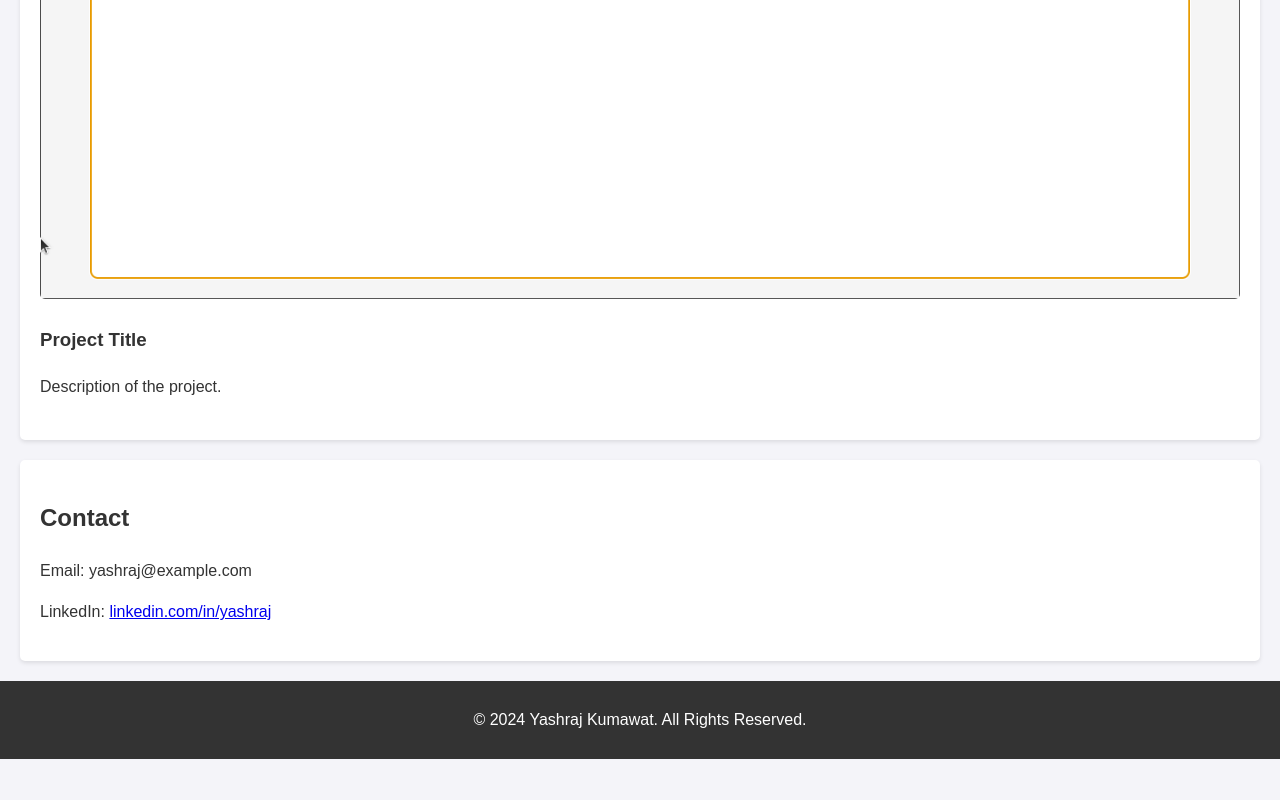
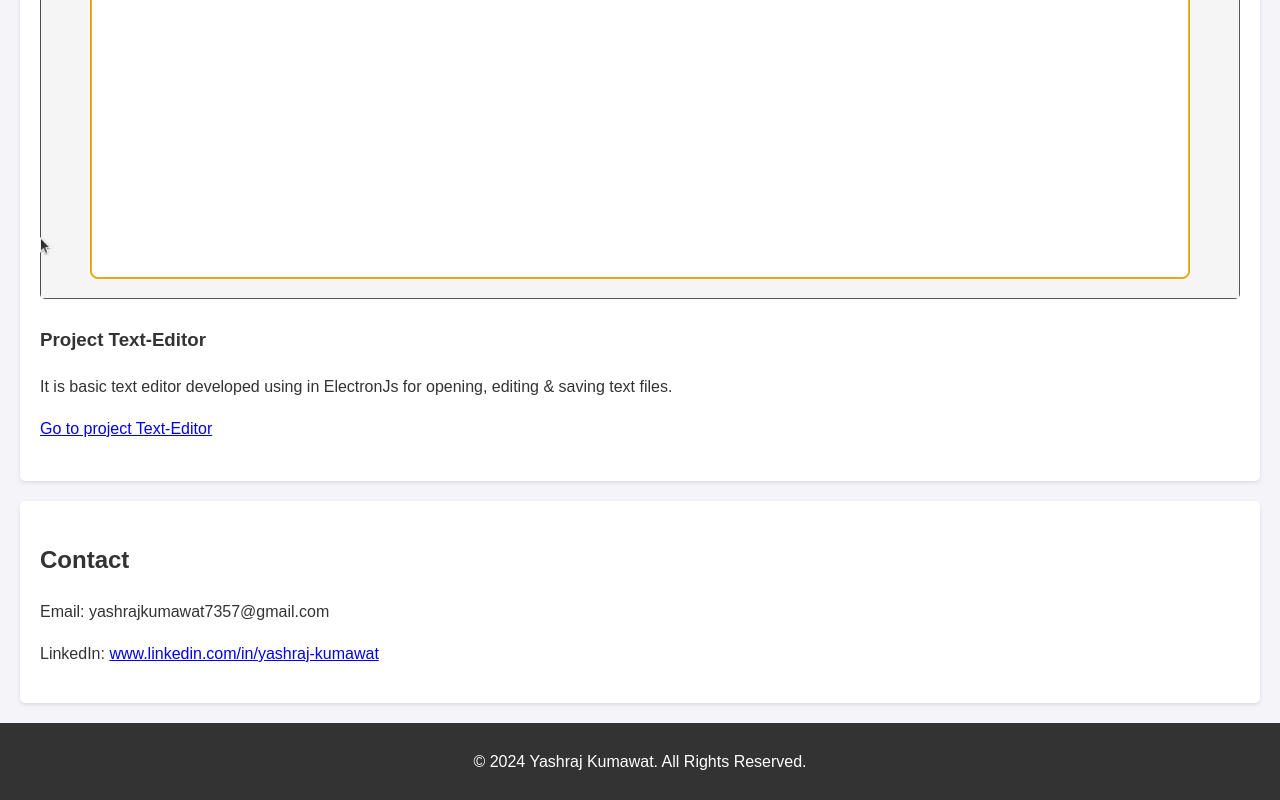
Before and after one commit to yashraj-kumawat-14/portfolio, a plain HTML site: page index.html in a window 1280 px wide. Shown: the part 888-1688 px from the top of the page. Before the commit the page ends 1647 px from the top, so only its background shows below. Drawn offline with Linux system fonts and the light colour scheme.

Commit message:
Update index.html

```diff
--- a/index.html
+++ b/index.html
@@ -28,14 +28,15 @@
         <h2>Projects</h2>
         <div class="project">
             <img src="projects/project1.png" alt="Project 1">
-            <h3>Project Title</h3>
-            <p>Description of the project.</p>
+            <h3>Project Text-Editor</h3>
+            <p>It is basic text editor developed using in ElectronJs for opening, editing & saving text files.</p>
+            <a href="https://github.com/yashraj-kumawat-14/Text-Editor">Go to project Text-Editor</a>
         </div>
     </section>
     <section id="contact">
         <h2>Contact</h2>
-        <p>Email: yashraj@example.com</p>
-        <p>LinkedIn: <a href="#">linkedin.com/in/yashraj</a></p>
+        <p>Email: yashrajkumawat7357@gmail.com</p>
+        <p>LinkedIn: <a href="www.linkedin.com/in/yashraj-kumawat">www.linkedin.com/in/yashraj-kumawat</a></p>
     </section>
     <footer>
         <p>&copy; 2024 Yashraj Kumawat. All Rights Reserved.</p>
```
